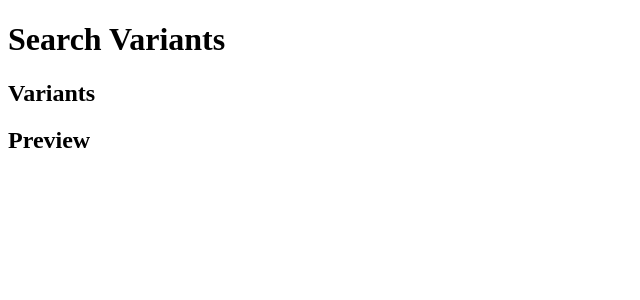
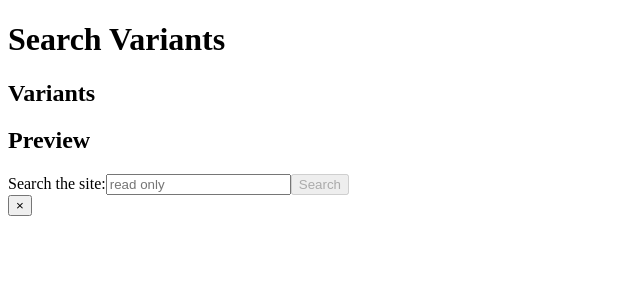
Before and after one commit to ibetch/minified-search-options, a React app: page / in a window 1280 px wide. Shown: the top 300 px of the page, without its empty margins (0-640 px from the left). Built offline with nearby package versions, Linux system fonts and the light colour scheme.

Commit message:
feat(Preview): searchform els

```diff
--- a/src/App.jsx
+++ b/src/App.jsx
@@ -23,5 +23,5 @@ renderApp();
 
 // Check for local changes and automatically refresh the browser
 if (module.hot) {
-  module.hot.accept('./components/App.jsx', () => renderApp());
+  module.hot.accept('./App.jsx', () => renderApp());
 }
--- /dev/null
+++ b/src/components/ButtonClose.js
@@ -0,0 +1,8 @@
+import React from 'React';
+
+const ButtonClose = () => {
+  return (
+    <button>&times;</button>
+  );
+}
+export default ButtonClose;
--- /dev/null
+++ b/src/components/ButtonSubmit.js
@@ -0,0 +1,8 @@
+import React from 'React';
+
+const ButtonSubmit = () => {
+  return (
+    <button disabled>Search</button>
+  );
+}
+export default ButtonSubmit;
--- /dev/null
+++ b/src/components/InputText.js
@@ -0,0 +1,9 @@
+import React from 'React';
+
+const InputText = () => {
+  return (
+    <input type="search" id="site-search" name="q"
+       aria-label="Search through site content" placeholder="read only" readOnly />
+  );
+}
+export default InputText;
--- /dev/null
+++ b/src/components/Label.js
@@ -0,0 +1,8 @@
+import React from 'React';
+
+const Label = () => {
+  return (
+    <label for="site-search">Search the site:</label>
+  );
+}
+export default Label;
--- a/src/components/Preview.js
+++ b/src/components/Preview.js
@@ -1,9 +1,16 @@
 import React from 'react';
+import SearchForm from './SearchForm';
+import ButtonClose from './ButtonClose';
 
 class Preview extends React.Component {
   render() {
     return (
-      <h2>Preview</h2>
+      <div>
+        <h2>Preview</h2>
+        <SearchForm />
+        <ButtonClose />
+      </div>
+
     );
   }
 }
--- /dev/null
+++ b/src/components/SearchForm.js
@@ -0,0 +1,15 @@
+import React from 'React';
+import Label from './Label';
+import InputText from './InputText';
+import ButtonSubmit from './ButtonSubmit';
+
+const SearchForm = () => {
+  return (
+    <div>
+      <Label />
+      <InputText />
+      <ButtonSubmit />
+    </div>
+  );
+}
+export default SearchForm;
```
